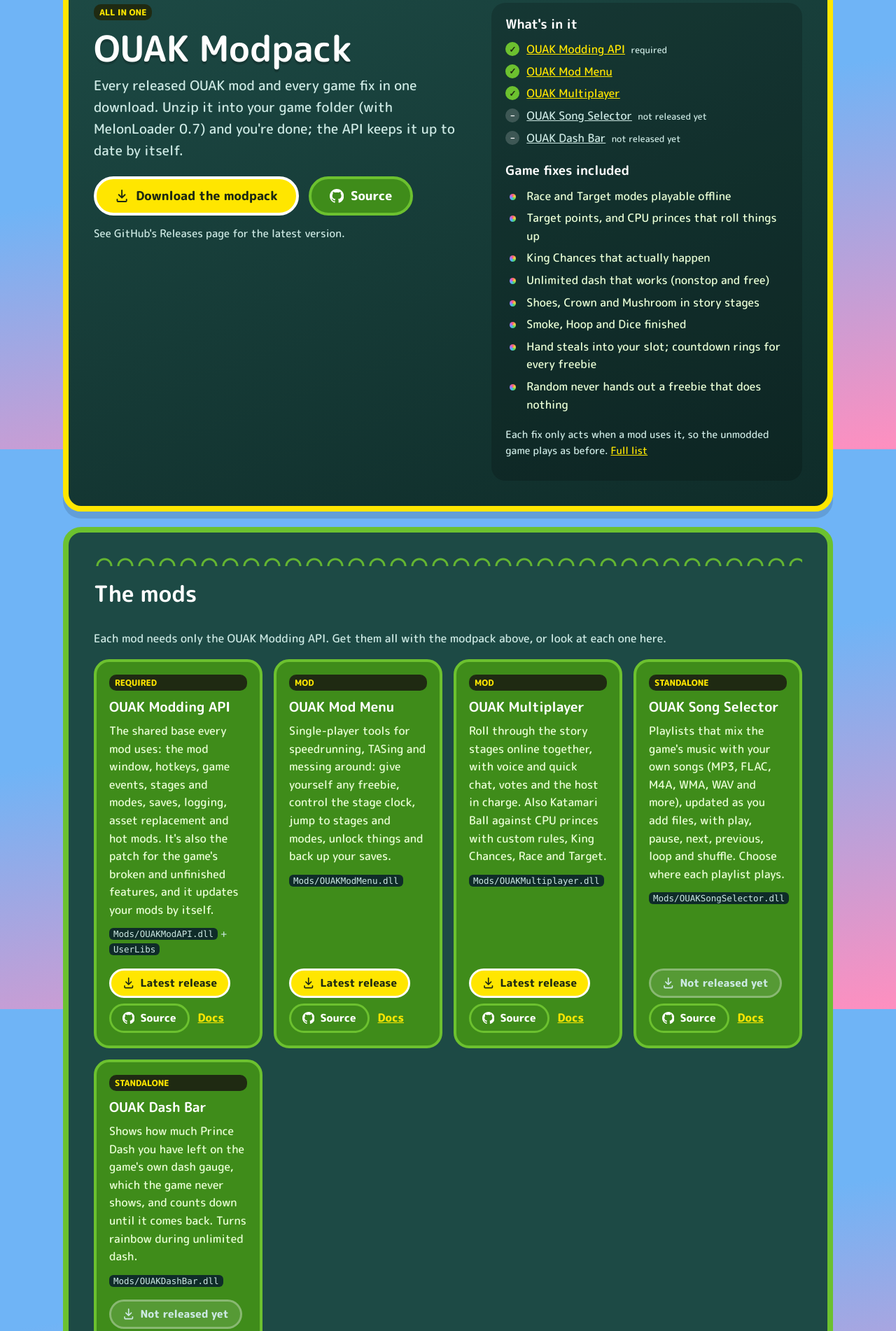
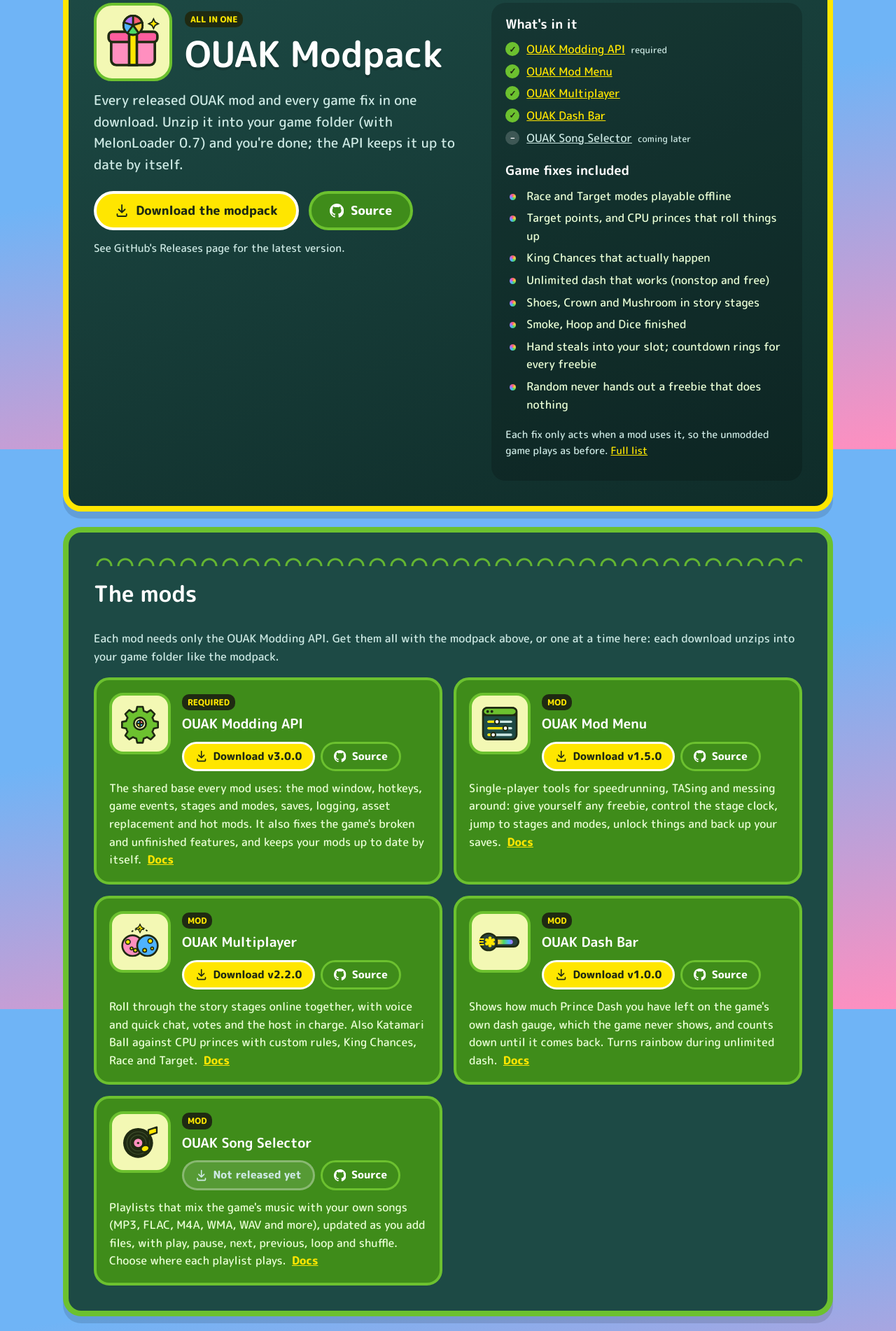
Before and after one commit to nmlacker/OUAK-hub, a plain HTML site: page mods.html in a window 1280 px wide. Shown: the part 158-2060 px from the top of the page at 70% size. Drawn offline with Linux system fonts and the light colour scheme; no server answers.

Commit message:
Mods page cards: picture, type, versioned download, source; 0.1.1
- Each mod card: its picture on the left; its type (Required or Mod), name,
  a download with the mod's version and its source beside it; the description
  underneath. "Standalone" is gone.
- Pictures for the modpack and every mod (images/)
- The Dash Bar is in the modpack from 0.1.1; each mod links its own zip
- Docs copies refreshed; the Dash Bar's pictures load from the repo

Co-Authored-By: Claude Opus 5.5 <noreply@anthropic.com>

```diff
--- a/mods.html
+++ b/mods.html
@@ -31,11 +31,16 @@
 <main class="wrap">
   <section class="panel modpack" aria-labelledby="pack-title">
     <div class="pack-main">
+      <div class="pack-head">
+        <img class="pic big" src="images/modpack.svg" alt="" width="112" height="112">
+        <div>
           <span class="tag">ALL IN ONE</span>
           <h1 id="pack-title">OUAK Modpack</h1>
+        </div>
+      </div>
       <p class="lead">Every released OUAK mod and every game fix in one download. Unzip it into your game folder (with MelonLoader 0.7) and you're done; the API keeps it up to date by itself.</p>
       <div class="buttons left">
-        <a class="btn" id="pack-dl" href="https://github.com/nmlacker/OUAK-Mods/releases/latest/download/OUAK_Mods.zip"><svg class="ico" aria-hidden="true"><use href="#dl"/></svg>Download the modpack</a>
+        <a class="btn" id="pack-dl" href="https://github.com/nmlacker/OUAK-Mods/releases/latest/download/OUAK_Mods.zip"><svg class="ico" aria-hidden="true"><use href="#dl"/></svg><span id="pack-dl-label">Download the modpack</span></a>
         <a class="btn secondary" id="pack-src" href="https://github.com/nmlacker/OUAK-Mods"><svg class="ico" aria-hidden="true"><use href="#gh"/></svg>Source</a>
       </div>
       <p class="release" id="pack-release" aria-live="polite">Checking the latest release…</p>
@@ -46,8 +51,8 @@
         <li class="yes"><a href="#api">OUAK Modding API</a> <span>required</span></li>
         <li class="yes"><a href="#modmenu">OUAK Mod Menu</a></li>
         <li class="yes"><a href="#multiplayer">OUAK Multiplayer</a></li>
-        <li class="no"><a href="#songselector">OUAK Song Selector</a> <span>not released yet</span></li>
-        <li class="no"><a href="#dashbar">OUAK Dash Bar</a> <span>not released yet</span></li>
+        <li class="yes"><a href="#dashbar">OUAK Dash Bar</a></li>
+        <li class="no"><a href="#songselector">OUAK Song Selector</a> <span>coming later</span></li>
       </ul>
       <h2>Game fixes included</h2>
       <ul class="fixes">
@@ -71,62 +76,77 @@
   <section class="panel" aria-labelledby="mods-title">
     <div class="scallop" aria-hidden="true"></div>
     <h2 id="mods-title">The mods</h2>
-    <p class="muted">Each mod needs only the OUAK Modding API. Get them all with the modpack above, or look at each one here.</p>
+    <p class="muted">Each mod needs only the OUAK Modding API. Get them all with the modpack above, or one at a time here: each download unzips into your game folder like the modpack.</p>
     <div class="grid mods">
-      <article class="card mod" id="api" data-asset="OUAKModAPI" data-inpack="1">
+      <article class="card mod" id="api" data-asset="OUAKModAPI">
+        <div class="mod-head">
+          <img class="pic" src="images/api.svg" alt="" width="88" height="88">
+          <div class="mod-title">
             <span class="tag">REQUIRED</span>
             <h3>OUAK Modding API</h3>
-        <p>The shared base every mod uses: the mod window, hotkeys, game events, stages and modes, saves, logging, asset replacement and hot mods. It's also the patch for the game's broken and unfinished features, and it updates your mods by itself.</p>
-        <p class="file"><code>Mods/OUAKModAPI.dll</code> + <code>UserLibs</code></p>
             <div class="links">
-          <a class="btn small rel" href="https://github.com/nmlacker/OUAK-Mods/releases/latest"><svg class="ico" aria-hidden="true"><use href="#dl"/></svg><span>Latest release</span></a>
+              <a class="btn small rel" href="https://github.com/nmlacker/OUAK-Mods/releases/latest/download/OUAKModAPI-3.0.0.zip"><svg class="ico" aria-hidden="true"><use href="#dl"/></svg><span>Download v3.0.0</span></a>
               <a class="btn small secondary" href="https://github.com/nmlacker/OUAK-Mods/tree/main/OUAKModAPI"><svg class="ico" aria-hidden="true"><use href="#gh"/></svg>Source</a>
-          <a class="doclink" href="docs.html?doc=api">Docs</a>
             </div>
+          </div>
+        </div>
+        <p>The shared base every mod uses: the mod window, hotkeys, game events, stages and modes, saves, logging, asset replacement and hot mods. It also fixes the game's broken and unfinished features, and keeps your mods up to date by itself. <a class="doclink" href="docs.html?doc=api">Docs</a></p>
       </article>
-      <article class="card mod" id="modmenu" data-asset="OUAKModMenu" data-inpack="1">
+      <article class="card mod" id="modmenu" data-asset="OUAKModMenu">
+        <div class="mod-head">
+          <img class="pic" src="images/modmenu.svg" alt="" width="88" height="88">
+          <div class="mod-title">
             <span class="tag">MOD</span>
             <h3>OUAK Mod Menu</h3>
-        <p>Single-player tools for speedrunning, TASing and messing around: give yourself any freebie, control the stage clock, jump to stages and modes, unlock things and back up your saves.</p>
-        <p class="file"><code>Mods/OUAKModMenu.dll</code></p>
             <div class="links">
-          <a class="btn small rel" href="https://github.com/nmlacker/OUAK-Mods/releases/latest"><svg class="ico" aria-hidden="true"><use href="#dl"/></svg><span>Latest release</span></a>
+              <a class="btn small rel" href="https://github.com/nmlacker/OUAK-Mods/releases/latest/download/OUAKModMenu-1.5.0.zip"><svg class="ico" aria-hidden="true"><use href="#dl"/></svg><span>Download v1.5.0</span></a>
               <a class="btn small secondary" href="https://github.com/nmlacker/OUAK-Mods/tree/main/OUAKModMenu"><svg class="ico" aria-hidden="true"><use href="#gh"/></svg>Source</a>
-          <a class="doclink" href="docs.html?doc=modmenu">Docs</a>
             </div>
+          </div>
+        </div>
+        <p>Single-player tools for speedrunning, TASing and messing around: give yourself any freebie, control the stage clock, jump to stages and modes, unlock things and back up your saves. <a class="doclink" href="docs.html?doc=modmenu">Docs</a></p>
       </article>
-      <article class="card mod" id="multiplayer" data-asset="OUAKMultiplayer" data-inpack="1">
+      <article class="card mod" id="multiplayer" data-asset="OUAKMultiplayer">
+        <div class="mod-head">
+          <img class="pic" src="images/multiplayer.svg" alt="" width="88" height="88">
+          <div class="mod-title">
             <span class="tag">MOD</span>
             <h3>OUAK Multiplayer</h3>
-        <p>Roll through the story stages online together, with voice and quick chat, votes and the host in charge. Also Katamari Ball against CPU princes with custom rules, King Chances, Race and Target.</p>
-        <p class="file"><code>Mods/OUAKMultiplayer.dll</code></p>
             <div class="links">
-          <a class="btn small rel" href="https://github.com/nmlacker/OUAK-Mods/releases/latest"><svg class="ico" aria-hidden="true"><use href="#dl"/></svg><span>Latest release</span></a>
+              <a class="btn small rel" href="https://github.com/nmlacker/OUAK-Mods/releases/latest/download/OUAKMultiplayer-2.2.0.zip"><svg class="ico" aria-hidden="true"><use href="#dl"/></svg><span>Download v2.2.0</span></a>
               <a class="btn small secondary" href="https://github.com/nmlacker/OUAK-Mods/tree/main/OUAKMultiplayer"><svg class="ico" aria-hidden="true"><use href="#gh"/></svg>Source</a>
-          <a class="doclink" href="docs.html?doc=multiplayer">Docs</a>
             </div>
+          </div>
+        </div>
+        <p>Roll through the story stages online together, with voice and quick chat, votes and the host in charge. Also Katamari Ball against CPU princes with custom rules, King Chances, Race and Target. <a class="doclink" href="docs.html?doc=multiplayer">Docs</a></p>
+      </article>
+      <article class="card mod" id="dashbar" data-asset="OUAKDashBar">
+        <div class="mod-head">
+          <img class="pic" src="images/dashbar.svg" alt="" width="88" height="88">
+          <div class="mod-title">
+            <span class="tag">MOD</span>
+            <h3>OUAK Dash Bar</h3>
+            <div class="links">
+              <a class="btn small rel" href="https://github.com/nmlacker/OUAK-Mods/releases/latest/download/OUAKDashBar-1.0.0.zip"><svg class="ico" aria-hidden="true"><use href="#dl"/></svg><span>Download v1.0.0</span></a>
+              <a class="btn small secondary" href="https://github.com/nmlacker/OUAK-Mods/tree/main/OUAKDashBar"><svg class="ico" aria-hidden="true"><use href="#gh"/></svg>Source</a>
+            </div>
+          </div>
+        </div>
+        <p>Shows how much Prince Dash you have left on the game's own dash gauge, which the game never shows, and counts down until it comes back. Turns rainbow during unlimited dash. <a class="doclink" href="docs.html?doc=dashbar">Docs</a></p>
       </article>
       <article class="card mod" id="songselector" data-asset="OUAKSongSelector">
-        <span class="tag">STANDALONE</span>
+        <div class="mod-head">
+          <img class="pic" src="images/songselector.svg" alt="" width="88" height="88">
+          <div class="mod-title">
+            <span class="tag">MOD</span>
             <h3>OUAK Song Selector</h3>
-        <p>Playlists that mix the game's music with your own songs (MP3, FLAC, M4A, WMA, WAV and more), updated as you add files, with play, pause, next, previous, loop and shuffle. Choose where each playlist plays.</p>
-        <p class="file"><code>Mods/OUAKSongSelector.dll</code></p>
             <div class="links">
               <span class="btn small rel off" aria-disabled="true"><svg class="ico" aria-hidden="true"><use href="#dl"/></svg><span>Not released yet</span></span>
               <a class="btn small secondary" href="https://github.com/nmlacker/OUAK-Mods/tree/main/OUAKSongSelector"><svg class="ico" aria-hidden="true"><use href="#gh"/></svg>Source</a>
-          <a class="doclink" href="docs.html?doc=songselector">Docs</a>
             </div>
-      </article>
-      <article class="card mod" id="dashbar" data-asset="OUAKDashBar">
-        <span class="tag">STANDALONE</span>
-        <h3>OUAK Dash Bar</h3>
-        <p>Shows how much Prince Dash you have left on the game's own dash gauge, which the game never shows, and counts down until it comes back. Turns rainbow during unlimited dash.</p>
-        <p class="file"><code>Mods/OUAKDashBar.dll</code></p>
-        <div class="links">
-          <span class="btn small rel off" aria-disabled="true"><svg class="ico" aria-hidden="true"><use href="#dl"/></svg><span>Not released yet</span></span>
-          <a class="btn small secondary" href="https://github.com/nmlacker/OUAK-Mods/tree/main/OUAKDashBar"><svg class="ico" aria-hidden="true"><use href="#gh"/></svg>Source</a>
-          <a class="doclink" href="docs.html?doc=dashbar">Docs</a>
           </div>
+        </div>
+        <p>Playlists that mix the game's music with your own songs (MP3, FLAC, M4A, WMA, WAV and more), updated as you add files, with play, pause, next, previous, loop and shuffle. Choose where each playlist plays. <a class="doclink" href="docs.html?doc=songselector">Docs</a></p>
       </article>
     </div>
   </section>
@@ -160,6 +180,7 @@
     out.textContent = "No release has been published yet. Check back soon.";
   } else {
     out.textContent = "Version " + pack.tag_name + " · " + fmt(pack.published_at);
+    document.getElementById("pack-dl-label").textContent = "Download the modpack v" + pack.tag_name;
     document.getElementById("pack-src").href = "https://github.com/" + repo + "/archive/refs/tags/" + encodeURIComponent(pack.tag_name) + ".zip";
     document.getElementById("pack-src").lastChild.textContent = "Source (" + pack.tag_name + ")";
     if (pack.body) {
@@ -174,24 +195,26 @@
     }
   }
 
-  // Each mod: its own download if a release has one (an asset named after the mod), else the modpack's release.
+  // Each mod: its own zip in the newest release that has one ("OUAKDashBar-1.0.0.zip"), with the mod's version.
   for (const card of document.querySelectorAll(".card.mod")) {
-    const name = card.dataset.asset.toLowerCase();
+    const prefix = card.dataset.asset.toLowerCase() + "-";
+    let asset = null;
+    for (const x of releases) {
+      asset = x.assets.find(a => a.name.toLowerCase().startsWith(prefix) && a.name.toLowerCase().endsWith(".zip"));
+      if (asset) break;
+    }
     const rel = card.querySelector(".rel");
-    let own = null, ownRel = null;
-    for (const x of releases) {
-      own = x.assets.find(a => a.name.toLowerCase().startsWith(name));
-      if (own) { ownRel = x; break; }
+    if (!asset) {
+      // No zip of its own yet: an unreleased mod keeps "Not released yet"; the others point at the releases.
+      if (!rel.classList.contains("off")) rel.href = "https://github.com/" + repo + "/releases/latest";
+      continue;
     }
-    let href = null, label = null;
-    if (own) { href = own.browser_download_url; label = "Download " + ownRel.tag_name; }
-    else if (card.dataset.inpack && pack) { href = pack.html_url; label = "Release " + pack.tag_name; }
-    if (!href) continue;
+    const ver = asset.name.slice(prefix.length, -4);
     const a = document.createElement("a");
     a.className = "btn small rel";
-    a.href = href;
+    a.href = asset.browser_download_url;
     a.innerHTML = rel.innerHTML;
-    a.querySelector("span").textContent = label;
+    a.querySelector("span").textContent = "Download v" + ver;
     rel.replaceWith(a);
   }
 })();
--- a/style.css
+++ b/style.css
@@ -152,6 +152,21 @@ nav a.icon-link { display: inline-flex; align-items: center; gap: 6px; }
   .modpack { grid-template-columns: minmax(0, 1fr); }
 }
 
+.pic { width: 88px; height: 88px; flex: none; background: var(--cream); border: 4px solid var(--green); border-radius: 20px; padding: 8px; }
+.pic.big { width: 112px; height: 112px; border-radius: 26px; }
+.pack-head { display: flex; align-items: center; gap: 18px; margin-bottom: 12px; }
+.pack-head h1 { margin: 2px 0 0; }
+.grid.mods { grid-template-columns: repeat(auto-fit, minmax(min(100%, 420px), 1fr)); }
+.mod-head { display: flex; gap: 16px; align-items: flex-start; margin-bottom: 12px; }
+.mod-title { min-width: 0; }
+.mod-title .tag { margin-bottom: 4px; }
+.mod-title h3 { margin: 0 0 10px; }
+.card.mod .links { margin-top: 0; padding-top: 0; }
+@media (max-width: 480px) {
+  .pic { width: 64px; height: 64px; border-radius: 16px; padding: 6px; }
+  .pic.big { width: 80px; height: 80px; }
+}
+
 a.linkcard { text-decoration: none; color: #fff; display: block; }
 a.linkcard:hover { border-color: var(--yellow); transform: translateY(-2px); color: #fff; }
 
```
Also changed, not shown: faq.html (+2 -2 lines), index.html (+3 -3 lines), images/api.svg (added), images/dashbar.svg (added), images/modmenu.svg (added), images/modpack.svg (added), images/multiplayer.svg (added), images/songselector.svg (added), 3 other files. Lines whose indentation alone changed are shown as unchanged.
